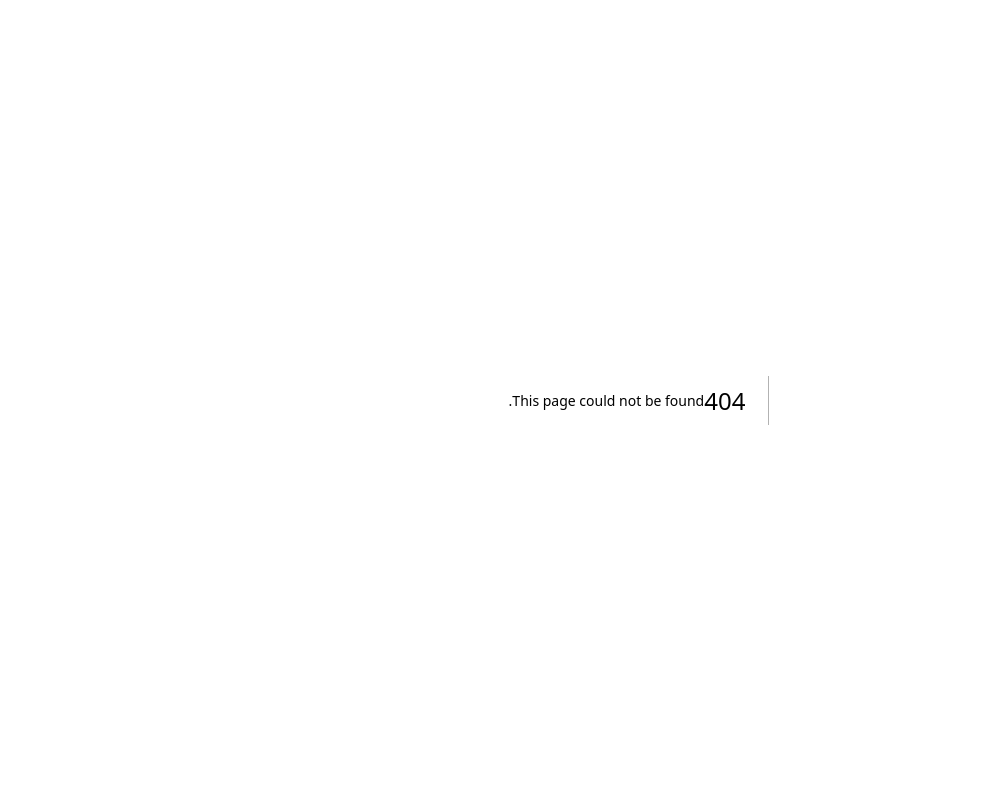
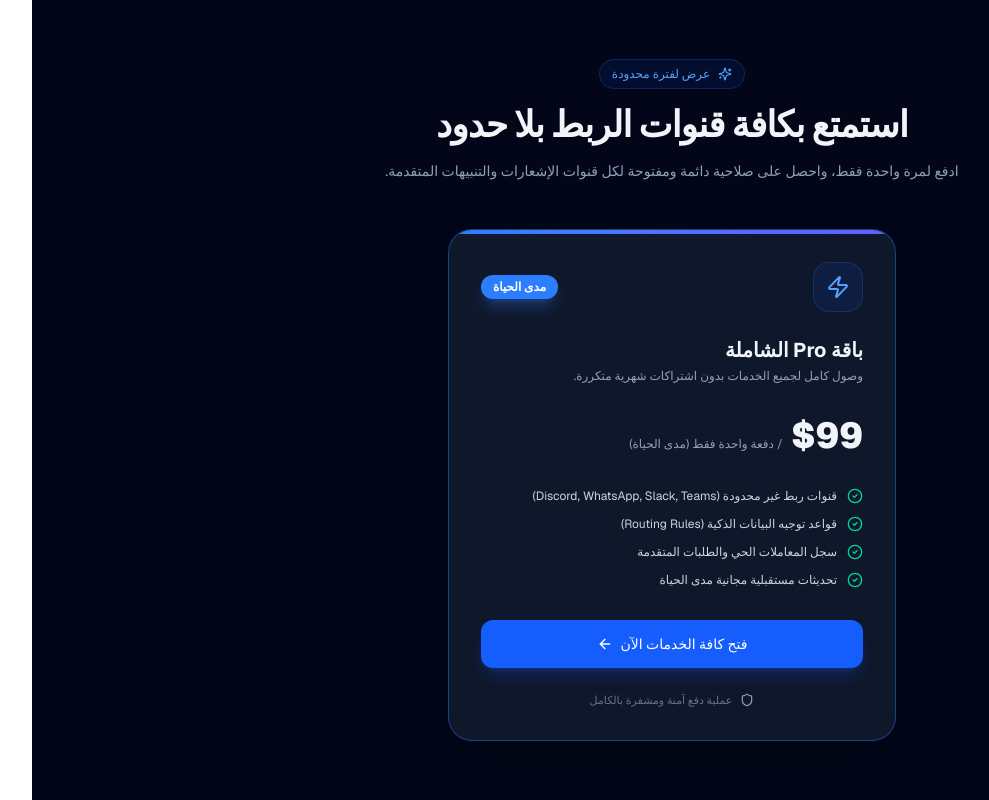
Before and after one commit to hamato19/signal-flow-dashboard, a Next.js app: page /pricing in a window 1280 px wide. Before the commit this address had no page. Shown: the whole page, without its empty margins (33-1022 px from the left). Built offline with nearby package versions, Linux system fonts and the light colour scheme.

Commit message:
Create page.tsx

```diff
--- /dev/null
+++ b/src/app/pricing/page.tsx
@@ -0,0 +1,85 @@
+"use client";
+
+import React, { useState } from 'react';
+import { CheckCircle2, Sparkles, Shield, Zap, ArrowRight, Webhook } from 'lucide-react';
+
+export default function PricingPage() {
+  const [loading, setLoading] = useState(false);
+
+  const handleUpgrade = () => {
+    setLoading(true);
+    // يمكنك ربطها ببوابة دفع مثل Stripe, MyFatoorah, أو Tap هنا
+    setTimeout(() => {
+      alert("تم توجيهك إلى صفحة الدفع الآمن بنجاح!");
+      setLoading(false);
+    }, 1000);
+  };
+
+  return (
+    <div className="min-h-screen bg-slate-950 text-slate-100 flex flex-col items-center justify-center p-6 font-sans" dir="rtl">
+
+      {/* Header */}
+      <div className="text-center max-w-2xl mb-12 space-y-4">
+        <div className="inline-flex items-center gap-2 bg-blue-600/10 border border-blue-500/20 text-blue-400 px-3 py-1.5 rounded-full text-xs font-medium">
+          <Sparkles className="w-3.5 h-3.5" /> عرض لفترة محدودة
+        </div>
+        <h1 className="text-3xl md:text-4xl font-extrabold tracking-tight">استمتع بكافة قنوات الربط بلا حدود</h1>
+        <p className="text-slate-400 text-sm">ادفع لمرة واحدة فقط، واحصل على صلاحية دائمة ومفتوحة لكل قنوات الإشعارات والتنبيهات المتقدمة.</p>
+      </div>
+
+      {/* Pricing Card */}
+      <div className="w-full max-w-md bg-slate-900 border border-blue-500/40 rounded-3xl p-8 shadow-2xl relative overflow-hidden">
+        <div className="absolute top-0 left-0 right-0 h-1 bg-gradient-to-r from-blue-500 to-indigo-500"></div>
+
+        <div className="flex items-center justify-between mb-6">
+          <div className="bg-blue-600/10 border border-blue-500/20 p-3 rounded-2xl text-blue-400">
+            <Zap className="w-6 h-6" />
+          </div>
+          <span className="text-xs font-bold bg-blue-500 text-white px-3 py-1 rounded-full shadow-lg shadow-blue-500/30">مدى الحياة</span>
+        </div>
+
+        <h3 className="text-xl font-bold text-slate-100">باقة Pro الشاملة</h3>
+        <p className="text-xs text-slate-400 mt-1">وصول كامل لجميع الخدمات بدون اشتراكات شهرية متكررة.</p>
+
+        <div className="my-8 flex items-baseline gap-2">
+          <span className="text-4xl font-black text-slate-100">$99</span>
+          <span className="text-xs text-slate-400">/ دفعة واحدة فقط (مدى الحياة)</span>
+        </div>
+
+        <div className="space-y-3 mb-8 text-xs text-slate-300">
+          <div className="flex items-center gap-2.5">
+            <CheckCircle2 className="w-4 h-4 text-emerald-400 shrink-0" />
+            <span>قنوات ربط غير محدودة (Discord, WhatsApp, Slack, Teams)</span>
+          </div>
+          <div className="flex items-center gap-2.5">
+            <CheckCircle2 className="w-4 h-4 text-emerald-400 shrink-0" />
+            <span>قواعد توجيه البيانات الذكية (Routing Rules)</span>
+          </div>
+          <div className="flex items-center gap-2.5">
+            <CheckCircle2 className="w-4 h-4 text-emerald-400 shrink-0" />
+            <span>سجل المعاملات الحي والطلبات المتقدمة</span>
+          </div>
+          <div className="flex items-center gap-2.5">
+            <CheckCircle2 className="w-4 h-4 text-emerald-400 shrink-0" />
+            <span>تحديثات مستقبلية مجانية مدى الحياة</span>
+          </div>
+        </div>
+
+        <button
+          onClick={handleUpgrade}
+          disabled={loading}
+          className="w-full bg-blue-600 hover:bg-blue-500 text-white font-medium py-3.5 rounded-xl transition-all shadow-lg shadow-blue-600/25 flex items-center justify-center gap-2 text-sm"
+        >
+          {loading ? 'جاري التحويل...' : 'فتح كافة الخدمات الآن'}
+          <ArrowRight className="w-4 h-4 rotate-180" />
+        </button>
+
+        <div className="mt-6 flex items-center justify-center gap-2 text-[11px] text-slate-500">
+          <Shield className="w-3.5 h-3.5 text-slate-400" />
+          <span>عملية دفع آمنة ومشفرة بالكامل</span>
+        </div>
+      </div>
+
+    </div>
+  );
+}
```
